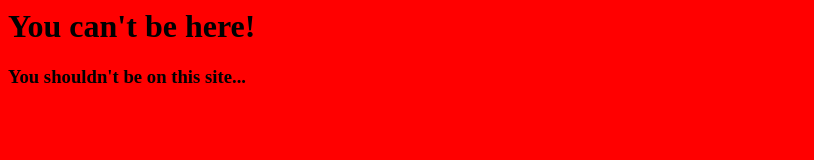
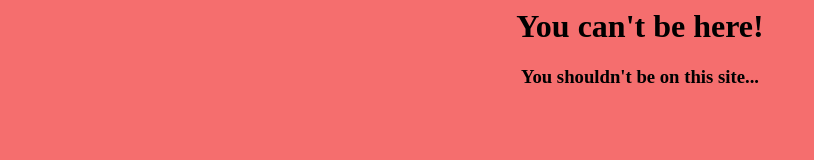
Before and after one commit to NuttsDev/no, a plain HTML site: page index.html in a window 1280 px wide. Shown: the whole page, without its empty margins (0-814 px from the left). Drawn offline with Linux system fonts and the light colour scheme.

Commit message:
Update index.html

```diff
--- a/index.html
+++ b/index.html
@@ -5,13 +5,14 @@
 	<style>
 	h1, h3 {
 		color: black;
+		text-align: center;
 	}
 	</style>
 	</head>
 	<body>
 	<style>
 	body {
-		background-color: red;
+		background-color: #F56E6E;
 	}
 	</style>
 	</body>
```
